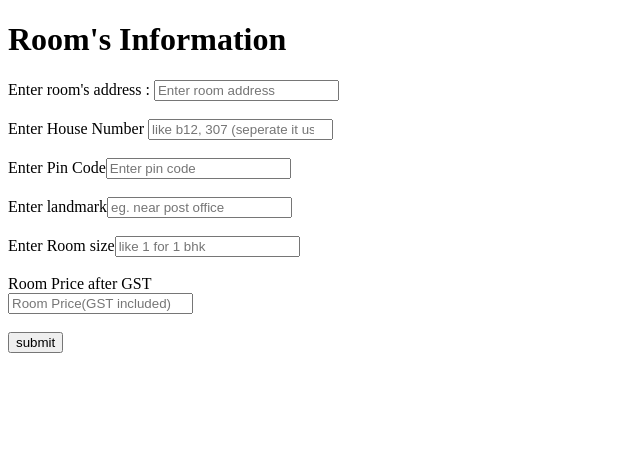
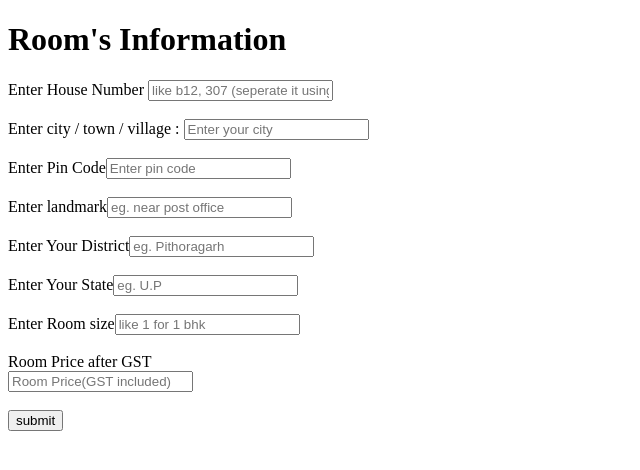
Before and after one commit to RishabhBhatt01/roommate.in, a React (Vite) app in the folder Frontend/: page /room-info in a window 1280 px wide. Shown: the top 470 px of the page, without its empty margins (0-640 px from the left). Built offline with nearby package versions, Linux system fonts and the light colour scheme.

Commit message:
major update : roominfo input fields changed

```diff
--- a/Frontend/src/components/Roominfo.jsx
+++ b/Frontend/src/components/Roominfo.jsx
@@ -5,12 +5,14 @@ import { useNavigate } from "react-router-dom";
 const RoomInfo = () =>{
 
     const [submitting,setSubmitting] =useState(false);
-    const [roomAddress,setRoomAddress] = useState("");
+    const [city,setCity] = useState("");
     const [houseNumber,setHouseNumber] = useState("");
     const [pinCode,setPinCode] = useState("");
     const [roomSize,setRoomSize] = useState("");
     const [landMark,setLandMark] = useState("");
     const [roomPrice,setRoomPrice] = useState("");
+    const [district,setDistrict] = useState("");
+    const [state,setState] = useState("");
     const navigate = useNavigate();
 
 
@@ -22,10 +24,12 @@ const RoomInfo = () =>{
   try{
     const response = await axios.post("http://localhost:5000/api/room-info",
 
-        {roomAddress,houseNumber,pinCode,landMark,roomSize,roomPrice},
+        {houseNumber,city,pinCode,landMark,district,state,roomSize,roomPrice},
         {withCredentials : true}
     )
+
     console.log(response.data);
+
     alert("sucessfully submitted");
     navigate("/room-img")
 
@@ -44,30 +48,31 @@ const RoomInfo = () =>{
     <h1>Room's Information</h1>
     <form onSubmit={handleSubmit}>
 
-{/*  Entering address */}
-      <label htmlFor="">Enter room's address : </label>
-      <input type="text"
-      id="address"
-      placeholder="Enter room address"
-      name="roomAddress"
-      value={roomAddress}
-      onChange={(e) => setRoomAddress(e.target.value)}
-      required
-      />
-
-      <br /><br />
-
       {/* Enter flat/house/street number and name */}
 
       <label htmlFor="houseNumber">Enter House Number </label>
       <input
       id="houseNumber"
-      type="number"
+      type="string"
       placeholder="like b12, 307 (seperate it using comma)"
       name="houseNumber"
       value={houseNumber}
       onChange={(e) => setHouseNumber(e.target.value)}
+      required
       />
+      <br /><br />
+
+      {/*  Entering city / town */}
+      <label htmlFor="city">Enter city / town / village : </label>
+      <input type="text"
+      id="city"
+      placeholder="Enter your city"
+      name="city"
+      value={city}
+      onChange={(e) => setCity(e.target.value)}
+      required
+      />
+
       <br /><br />
 
       {/* Entering PIN */}
@@ -75,12 +80,13 @@ const RoomInfo = () =>{
       <label htmlFor="pinCode">Enter Pin Code</label>
       <input
       id="pinCode"
-      type="number"
+      type="string"
       pattern="\d{6}"
       placeholder="Enter pin code"
       name="pinCode"
       value={pinCode}
       onChange={(e) => setPinCode(e.target.value)}
+      required
       />
       <br /><br />
 
@@ -95,6 +101,33 @@ const RoomInfo = () =>{
       />
       <br /><br />
 
+    {/* Enter your district */}
+    <label htmlFor="district">Enter Your District</label>
+      <input
+      id="district"
+      type="text"
+      placeholder="eg. Pithoragarh"
+      name="district"
+      value={district}
+      onChange={(e) => setDistrict(e.target.value)}
+      />
+      <br /><br />
+
+
+
+    {/* Enter your State */}
+    <label htmlFor="state">Enter Your State</label>
+      <input
+      id="state"
+      type="text"
+      placeholder="eg. U.P"
+      name="state"
+      value={state}
+      onChange={(e) => setState(e.target.value)}
+      />
+      <br /><br />
+
+
   {/* Enter room Size */}
       <label htmlFor="roomSize">Enter Room size</label>
       <input
@@ -105,6 +138,7 @@ const RoomInfo = () =>{
       name="roomSize"
       value={roomSize}
       onChange={(e) => setRoomSize(e.target.value)}
+      required
       />
       <br /><br />
 
@@ -117,6 +151,7 @@ const RoomInfo = () =>{
       name="roomPrice"
       value={roomPrice}
       onChange={(e) => setRoomPrice(e.target.value)}
+      required
 
 
       /><br /><br />
```
